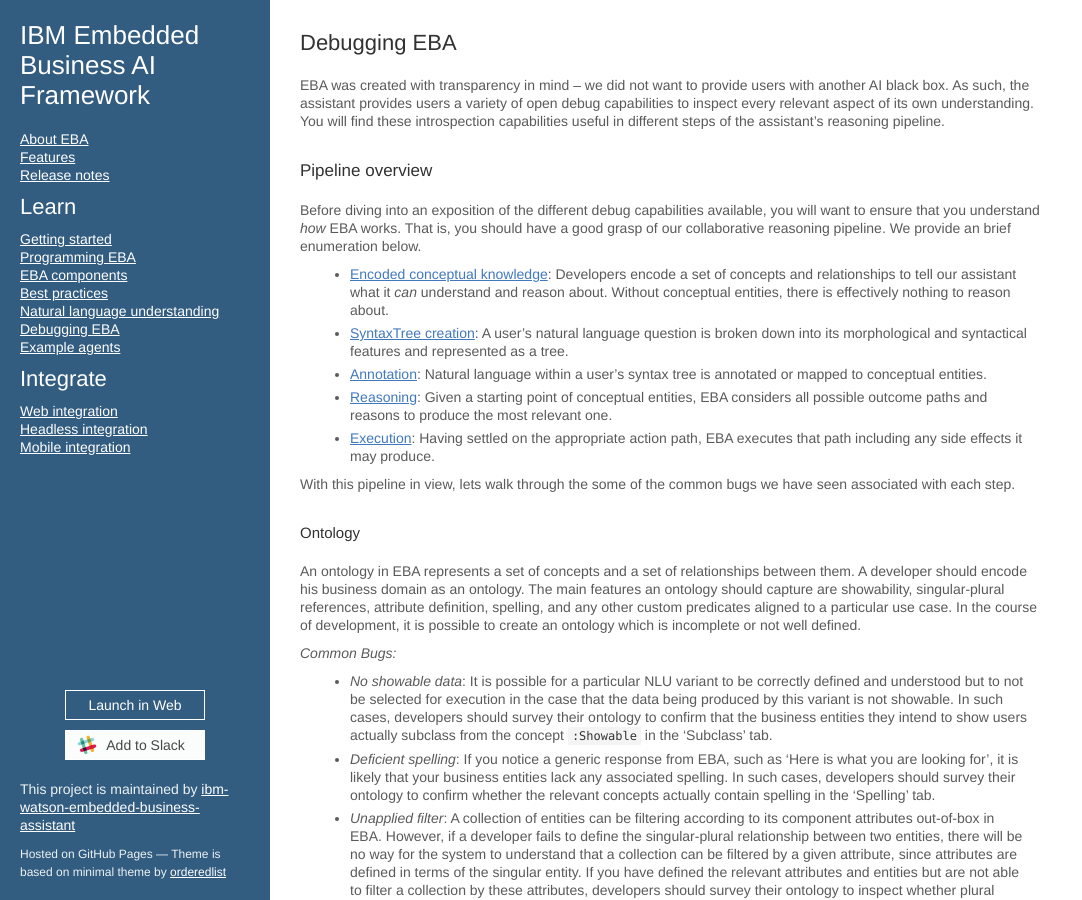
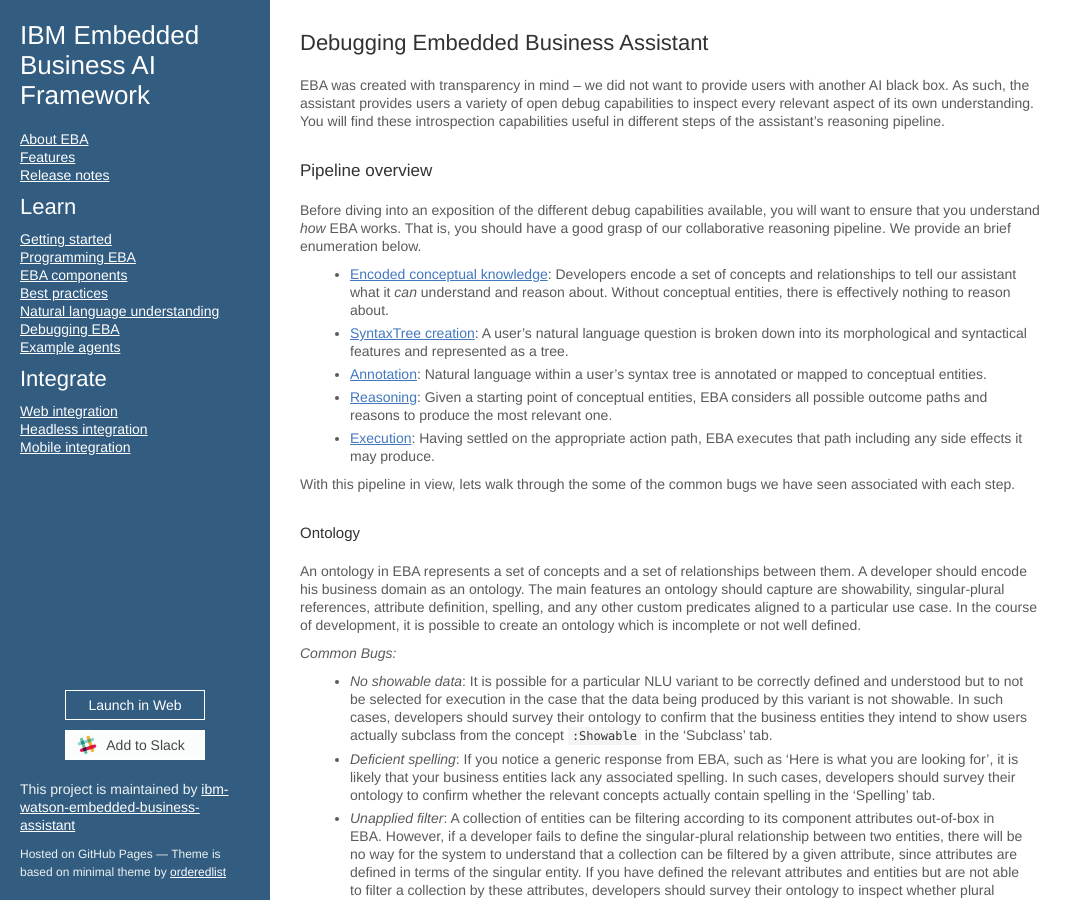
Before and after one commit to ibm-watson-embedded-business-assistant/eba-example-agents, a Jekyll site: the page built from docs/articles/DebuggingEBA.md, in a window 1280 px wide and 900 px high. Shown: the whole window, without its empty margins (0-1082 px from the left). Built offline with Jekyll 4.4.1, drawn with Linux system fonts in a browser that asks for light colours; our own code applies the rules of GitHub Pages for plain Markdown files.

Commit message:
Update DebuggingEBA.md

```diff
--- a/docs/articles/DebuggingEBA.md
+++ b/docs/articles/DebuggingEBA.md
@@ -1,4 +1,4 @@
-## Debugging EBA
+## Debugging Embedded Business Assistant
 
 EBA was created with transparency in mind – we did not want to provide users with another AI black box. As such, the assistant provides users a variety of open debug capabilities to inspect every relevant aspect of its own understanding. You will find these introspection capabilities useful in different steps of the assistant's reasoning pipeline.
 
```
